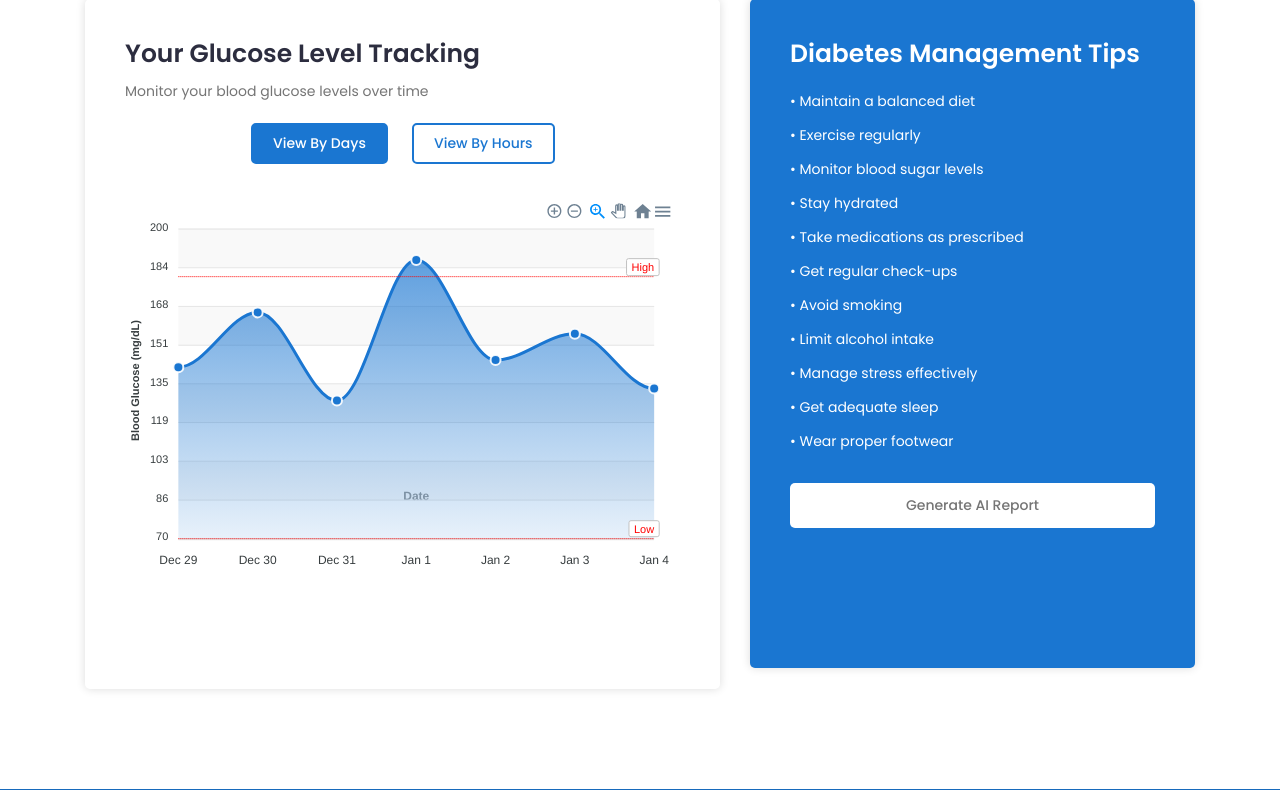
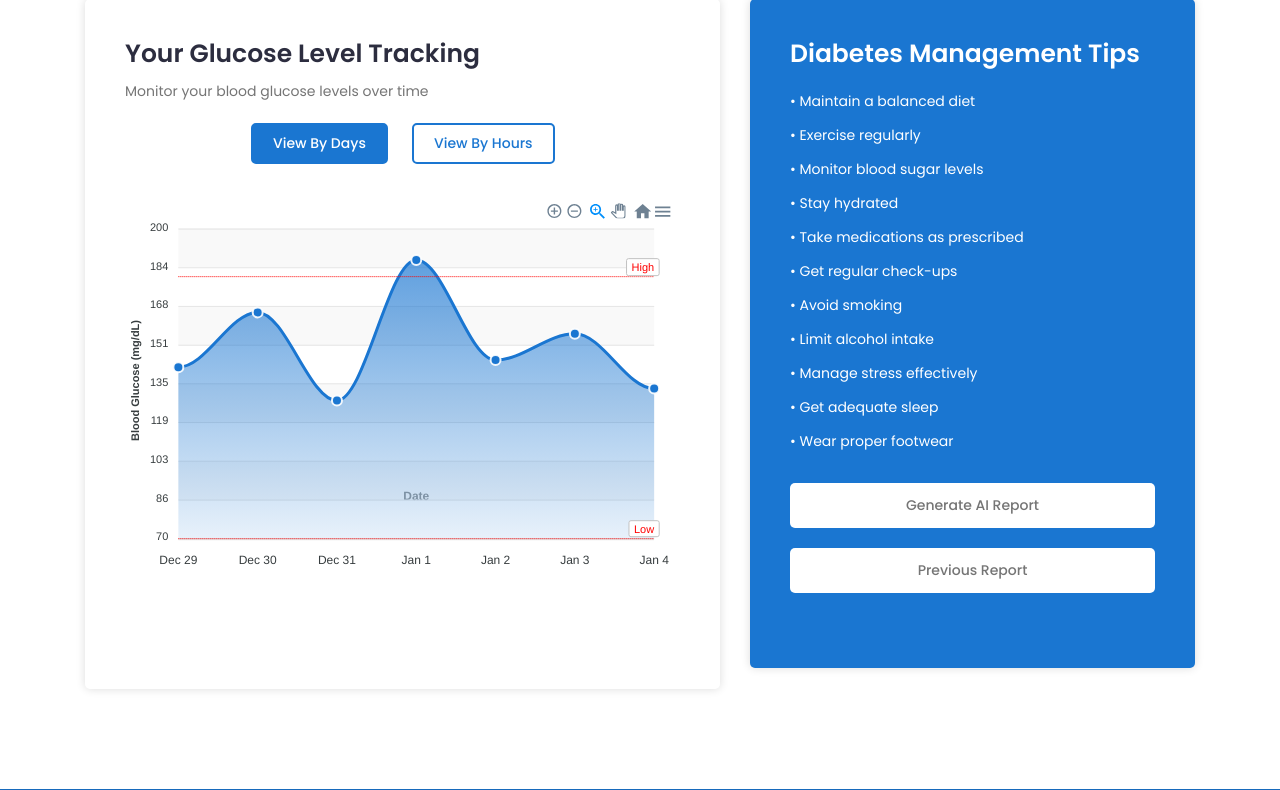
Before and after one commit to HamaRegaya/HealthPath-Assistant, a Flask app: page /chart in a window 1280 px wide. Shown: the part 505-1295 px from the top of the page. Run offline with Flask 3, Linux system fonts and the light colour scheme; some libraries are stand-ins or nearby versions.

Commit message:
Add functionality to save and retrieve latest glucose reports for authenticated users

```diff
--- a/app.py
+++ b/app.py
@@ -495,16 +495,52 @@ def generate_glucose_report():
         - Concise language for easy understanding by the patient.
         """
 
+        human_message = HumanMessage(content=[{"type": "text", "text": analysis_message}])
+        response = llm.invoke([human_message])
+        report_content = response.content
 
-        from langchain.schema import HumanMessage
-        human_message = HumanMessage(content=[{"type": "text", "text": analysis_message}])
+        # Save the report to the database
+        if current_user.is_authenticated:
+            report = {
+                'user_id': str(current_user.id),
+                'content': report_content,
+                'timestamp': datetime.datetime.now(),
+                'statistics': {
+                    'average': avg_glucose,
+                    'maximum': max_glucose,
+                    'minimum': min_glucose,
+                    'high_readings': high_readings,
+                    'low_readings': low_readings
+                }
+            }
+            mongo.db.reports.insert_one(report)
 
-        response = llm.invoke([human_message])
-
-        return jsonify({"report": response.content})
+        return jsonify({"report": report_content})
 
     except Exception as e:
         return jsonify({"error": str(e)}), 500
+
+@app.route('/api/latest-glucose-report', methods=['GET'])
+@login_required
+def get_latest_glucose_report():
+    try:
+        # Find the most recent report for the current user
+        latest_report = mongo.db.reports.find_one(
+            {'user_id': str(current_user.id)},
+            sort=[('timestamp', -1)]
+        )
+
+        if latest_report:
+            return jsonify({
+                'report': latest_report['content'],
+                'timestamp': latest_report['timestamp'].isoformat()
+            })
+        else:
+            return jsonify({'message': 'No previous reports found'}), 404
+
+    except Exception as e:
+        print(f"Error fetching latest report: {str(e)}")
+        return jsonify({'error': 'Failed to fetch the latest report'}), 500
 
 @app.route('/delete_conversation/<conversation_id>', methods=['DELETE'])
 @login_required
--- a/templates/appointment.html
+++ b/templates/appointment.html
@@ -143,7 +143,7 @@
 						<!-- Start Newsletter Form -->
 						<div class="subscribe-text ">
 							<h6>Sign up for newsletter</h6>
-							<p class="">Cu qui soleat partiendo urbanitas. Eum aperiri indoctum eu,<br> homero alterum.</p>
+							<p class="">Join our mailing list to receive updates, news, and tips on managing diabetes effectively.</p>
 						</div>
 						<!-- End Newsletter Form -->
 					</div>
--- a/templates/chart-and-report.html
+++ b/templates/chart-and-report.html
@@ -362,6 +362,9 @@
 							<div class="button" style="text-align: center; margin-top: 20px;">
 								<button onclick="generateReport()" class="btn" style="background: #ffffff;color: #757575;padding: 12px 25px;border-radius: 5px;border: none;cursor: pointer;font-weight: 500;transition: all 0.3s ease;">
 									Generate AI Report
+								</button>
+								<button onclick="showPreviousReport()" class="btn" style="background: #ffffff;color: #757575;padding: 12px 25px;border-radius: 5px;border: none;cursor: pointer;font-weight: 500;transition: all 0.3s ease;margin-top: 20px;">
+									Previous Report
 								</button>
 							</div>
 
@@ -731,6 +734,53 @@
 					reportContent.style.display = 'block';
 				}
 			}
+
+			// Function to show previous report
+			async function showPreviousReport() {
+				const reportLoading = document.getElementById('reportLoading');
+				const reportContent = document.getElementById('reportContent');
+
+				// Show modal and loading state
+				openModal();
+				reportLoading.style.display = 'flex';
+				reportContent.style.display = 'none';
+
+				try {
+					const response = await fetch('/api/latest-glucose-report', {
+						method: 'GET',
+						headers: {
+							'Content-Type': 'application/json',
+						}
+					});
+
+					if (!response.ok) {
+						throw new Error('No previous reports found');
+					}
+
+					const result = await response.json();
+
+					// Display the report with timestamp
+					const timestamp = new Date(result.timestamp).toLocaleString();
+					reportContent.innerHTML = `
+						<div style="margin-bottom: 15px; color: #666; font-size: 0.9rem;">
+							Report generated on: ${timestamp}
+						</div>
+						${result.report}
+					`;
+
+					reportLoading.style.display = 'none';
+					reportContent.style.display = 'block';
+				} catch (error) {
+					reportContent.innerHTML = `
+						<div style="text-align: center; padding: 20px; color: #666;">
+							<p>No previous reports available.</p>
+							<p>Generate a new report to view your glucose analysis.</p>
+						</div>
+					`;
+					reportLoading.style.display = 'none';
+					reportContent.style.display = 'block';
+				}
+			}
 		</script>
 		<!-- jquery Min JS -->
         <script data-cfasync="false" src="../../cdn-cgi/scripts/5c5dd728/cloudflare-static/email-decode.min.js"></script><script src="../static/js/jquery.min.js"></script>
```
